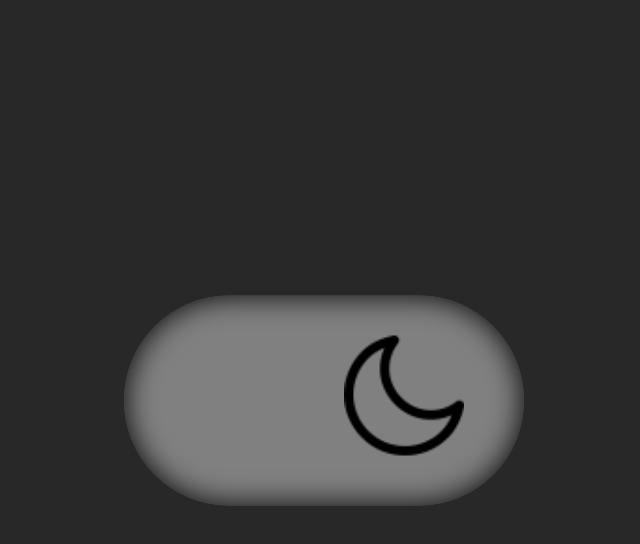
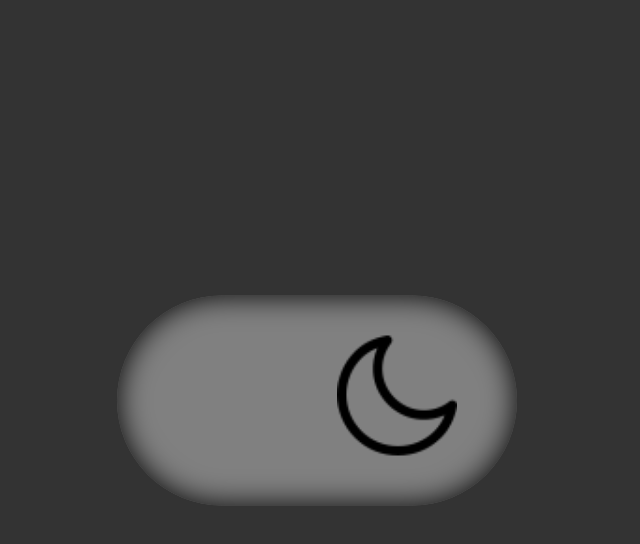
Before and after one commit to akashmadavi2001/Toggle, a plain HTML site: page index.html in a window 1280 px wide. Both pictures are taken after a click on the label 646 px from the left and 400 px from the top of the page. Shown: the whole page, without its empty margins (323-963 px from the left). Drawn offline with Linux system fonts and the light colour scheme.

Commit message:
Add files via upload

```diff
--- a/style.css
+++ b/style.css
@@ -1,15 +1,16 @@
 * {
     padding: 0;
     margin: 0;
+    box-sizing: border-box;
 }
 
 :root {
-    --color: white;
-    --color2: rgb(40, 40, 40);
+    --color: #fff;
+    --color2: #333;
 }
 
 body {
-    width: 100%;
+    width: 100vw;
     height: 100vh;
     display: flex;
     align-items: center;
@@ -17,11 +18,10 @@ body {
 }
 
 .checkbox {
-    visibility: hidden;
+display: none;
 }
 
 .toggle {
-    margin: 20px;
     width: 40px;
     height: 21px;
     display: block;
@@ -30,26 +30,28 @@ body {
     border-radius: 50px;
     box-shadow: inset 0 0 3px black;
     cursor: pointer;
-    transform: scale(10);
+    transform: scale(10);  /* scale remove  */
 }
 
-.toggle::after {
+/* use background img */
+/* .toggle::after {
+    content: '';
     top: 2px;
-    left: 3px;
+    left: 2px;
     width: 16px;
     height: 16px;
-    background: linear-gradient(to right, yellow, rgb(251, 255, 228));
+    background: linear-gradient(to right, yellow, #fbffe4);
     position: absolute;
     border-radius: 50%;
     transition: 0.5s;
-    box-shadow: inset 0 0 5px rgb(255, 119, 0), 0 0 5px grey;
+    box-shadow: inset 0 0 2px #ff7700, 0 0 2px grey;
 }
 
 .checkbox:checked~.toggle::after {
-    left: 20px;
+    left: 21px;
     background: linear-gradient(to right, white, grey);
-    box-shadow: inset 0 0 5px rgb(0, 0, 0), 0 0 5px rgb(48, 48, 48);
-}
+    box-shadow: inset 0 0 2px #000000, 0 0 2px #303030;
+} */
 
 .checkbox:checked~.toggle {
     background-color: grey;
@@ -64,7 +66,7 @@ body {
     transition: 0.5s;
 }
 
-.checkbox:checked~.toggle~.background {
+.checkbox:checked~.background {
     background-color: var(--color2);
 }
 
@@ -77,7 +79,7 @@ body {
     width: 12px;
     transition: 0.5s;
     left: 5px;
-    top: 4px
+    top: 4px;
 }
 
 .toggle img.moon {
@@ -86,17 +88,14 @@ body {
     transition: 0.5s;
     left: 5px;
     top: 4px
-
 }
 
 .checkbox:checked~.toggle img.sun {
     left: 22px;
     transform: scale(0);
-    visibility: hidden;
 }
 
 .checkbox:checked~.toggle img.moon {
     left: 22px;
     transform: scale(1);
-    visibility: initial;
 }
```
